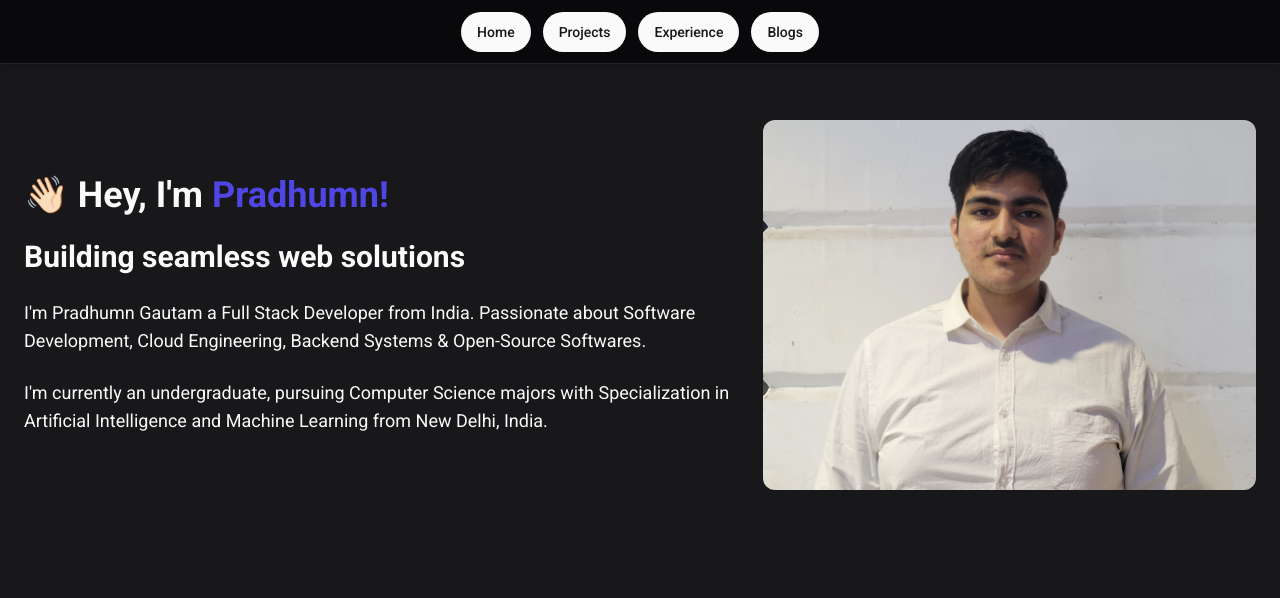
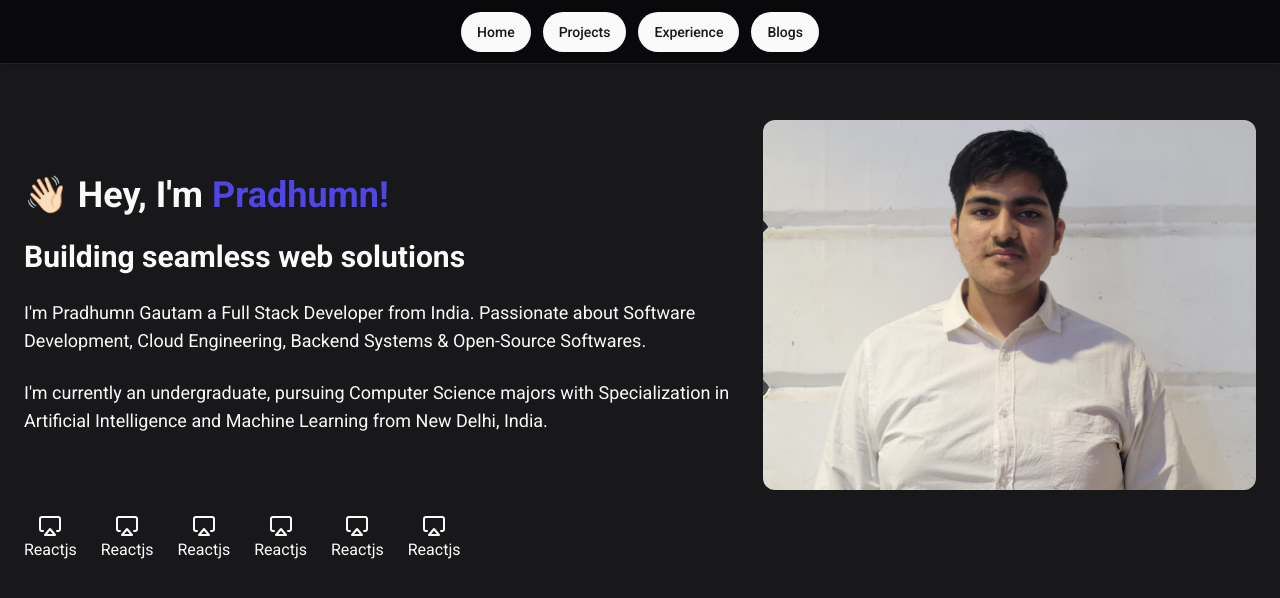
Before and after one commit to pradhumngautam/portfolio, a Next.js app: page / in a window 1280 px wide. Shown: the top 598 px of the page. Built offline with nearby package versions, Linux system fonts and the light colour scheme.

Commit message:
fix:skills

```diff
--- a/app/page.tsx
+++ b/app/page.tsx
@@ -1,10 +1,12 @@
 import HeroSection from "@/components/landing/hero-section";
+import SkillSection from "@/components/skills/skill-section";
 import Image from "next/image";
 
 export default function Home() {
   return (
     <main className="flex flex-col">
-      <HeroSection/>
+      <HeroSection />
+      <SkillSection />
     </main>
   );
 }
--- /dev/null
+++ b/components/skills/skill-section.tsx
@@ -0,0 +1,49 @@
+import { Airplay } from "lucide-react";
+import HeroSection from "../landing/hero-section";
+
+const skillset = [
+  {
+    icon: <Airplay />,
+    name: "Reactjs",
+  },
+
+  {
+    icon: <Airplay />,
+    name: "Reactjs",
+  },
+
+  {
+    icon: <Airplay />,
+    name: "Reactjs",
+  },
+
+  {
+    icon: <Airplay />,
+    name: "Reactjs",
+  },
+
+  {
+    icon: <Airplay />,
+    name: "Reactjs",
+  },
+
+  {
+    icon: <Airplay />,
+    name: "Reactjs",
+  },
+];
+
+const SkillSection = () => {
+  return (
+    <ul className="flex gap-6">
+      {skillset.map((skills, index) => (
+        <li className="flex flex-col justify-center items-center" key={index}>
+          <div className="flex flex-col">{skills.icon}</div>
+          <div className="flex ">{skills.name}</div>
+        </li>
+      ))}
+    </ul>
+  );
+};
+
+export default SkillSection;
```
